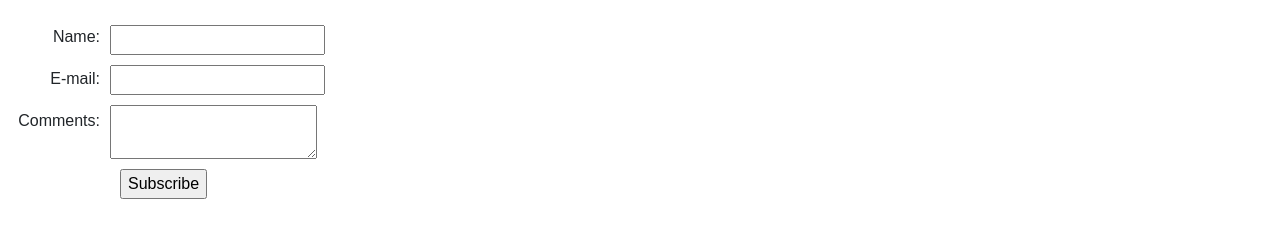
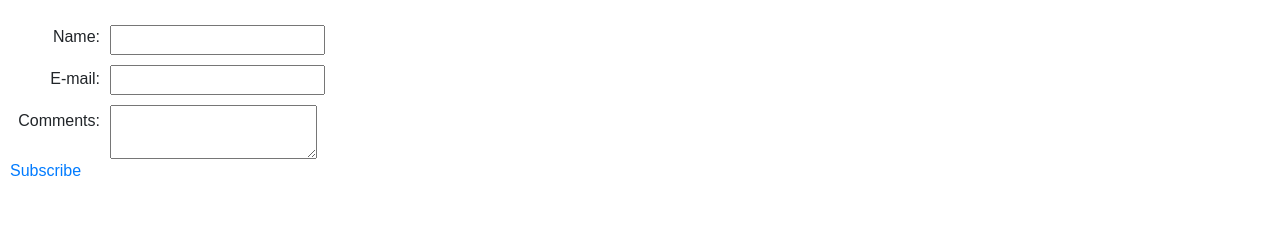
Before and after one commit to codeavecanas/assignment-1, a plain HTML site: page subscribe.html in a window 1280 px wide. Shown: the part 104-342 px from the top of the page. Drawn offline with nearby package versions, Linux system fonts and the light colour scheme.

Commit message:
correct subscribe link

```diff
--- a/subscribe.html
+++ b/subscribe.html
@@ -86,7 +86,7 @@
         <input type="text" name="myEmail" id="myEmail">
         <label for="myComments">Comments:</label>
         <textarea name="myComments" id="myComments" rows="2" cols="20"></textarea>
-        <input id="mySubmit" type="submit" value="Subscribe">
+        <a href="./succesfull.html">Subscribe</a>
     </form>
 
 
```
